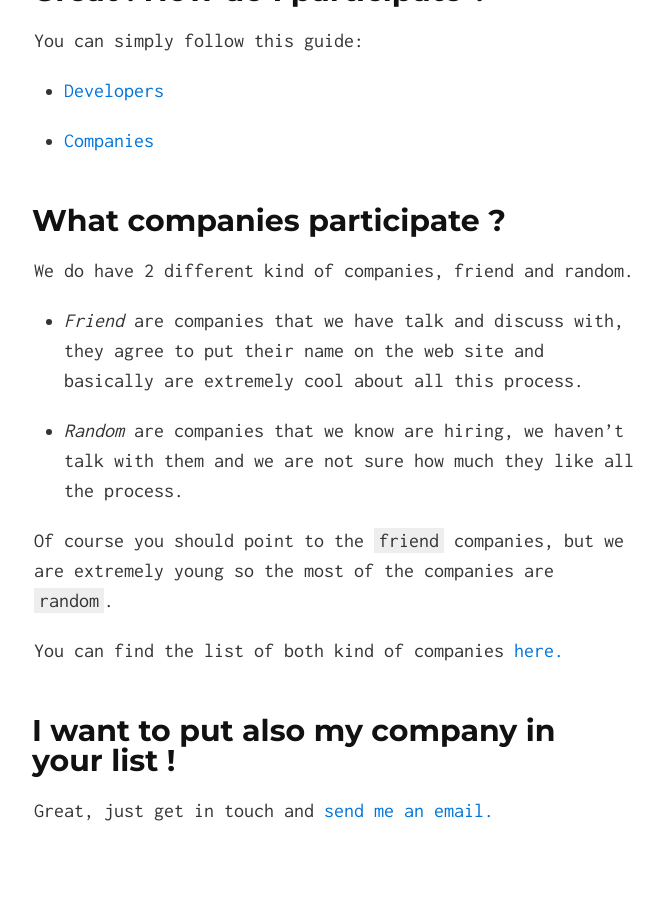
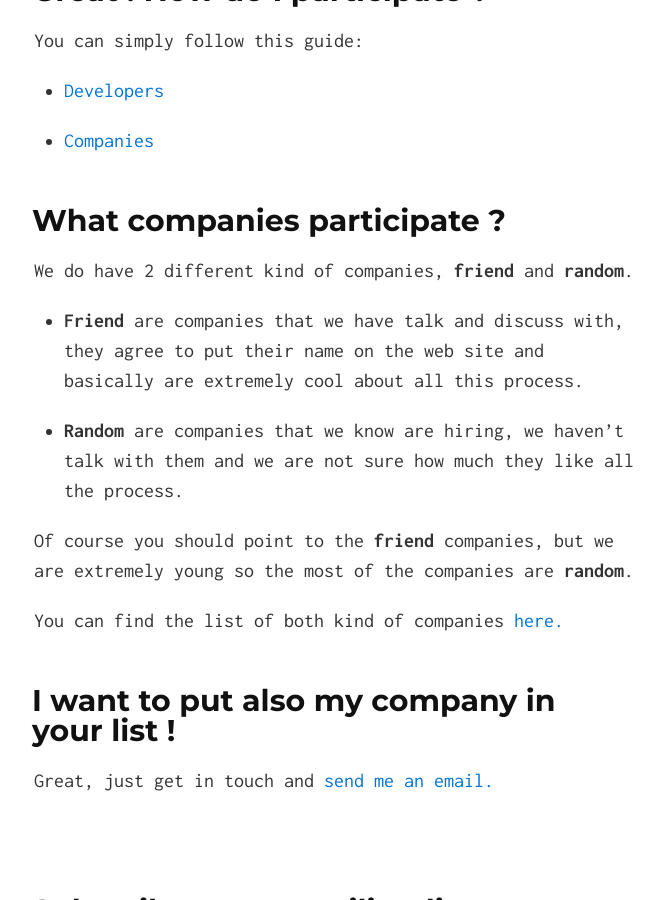
Before and after one commit to siscia/easy-hire, a Jekyll site: the page built from index.md, in a window 1280 px wide and 900 px high, scrolled down 914 px. Shown: the whole window, without its empty margins (306-970 px from the left). Built offline with Jekyll 4.4.1, drawn with Linux system fonts in a browser that asks for light colours; comment, search, counter and statistics services are not loaded.

Commit message:
fix boldness

```diff
--- a/index.md
+++ b/index.md
@@ -29,13 +29,13 @@ You can simply follow this guide:
 
 ## What companies participate ?
 
-We do have 2 different kind of companies, friend and random.
+We do have 2 different kind of companies, **friend** and **random**.
 
-+ *Friend* are companies that we have talk and discuss with, they agree to put their name on the web site and basically are extremely cool about all this process.
++ **Friend** are companies that we have talk and discuss with, they agree to put their name on the web site and basically are extremely cool about all this process.
 
-+ *Random* are companies that we know are hiring, we haven't talk with them and we are not sure how much they like all the process.
++ **Random** are companies that we know are hiring, we haven't talk with them and we are not sure how much they like all the process.
 
-Of course you should point to the `friend` companies, but we are extremely young so the most of the companies are `random`.
+Of course you should point to the **friend** companies, but we are extremely young so the most of the companies are **random**.
 
 You can find the list of both kind of companies [here.][company-list]
 
```
